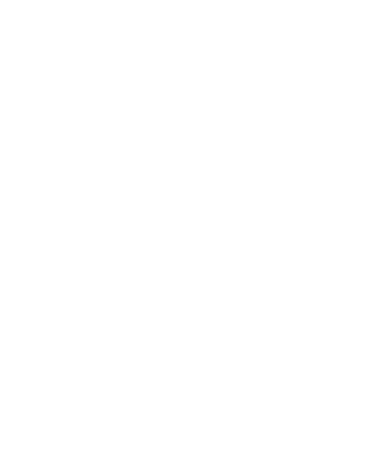
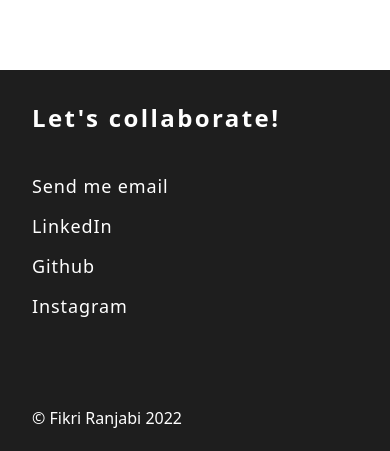
Before and after one commit to ranjabi/ranjabi.github.io, a React (Create React App) app: page / in a window 390 px wide. Shown: the part 2186-2637 px from the top of the page. Before the commit the page ends 2160 px from the top, so only its background shows below. Built offline with nearby package versions, Linux system fonts and the light colour scheme; the HTML template or start-up script is replaced by a standard one.

Commit message:
responsive footer

```diff
--- a/src/App.tsx
+++ b/src/App.tsx
@@ -11,7 +11,7 @@
       {/* <Navbar /> */}
       <Hero />
       <Projects />
-      {/* <Contact /> */}
+      <Contact />
     </div>
   );
 }
--- a/src/components/Contact.tsx
+++ b/src/components/Contact.tsx
@@ -1,14 +1,14 @@
 const Contact = () => {
   return (
-    <div className="bg-tertiary h-[459px] pt-[84px] pl-[123px] text-white ">
-      <h1 className="text-3xl tracking-widest font-semibold">Let's collaborate!</h1>
-      <ul className="text-lg tracking-wider mt-[28px] leading-7">
-        <li>Send me email</li>
-        <li>LinkedIn</li>
-        <li>Github</li>
-        <li>Instagram</li>
+    <div className="mt-24 p-8 md:pt-12 md:px-20 lg:pt-12 lg:px-28 bg-secondary h-96 text-white ">
+      <h1 className="text-2xl tracking-widest font-semibold">Let's collaborate!</h1>
+      <ul className="text-lg tracking-wider mt-8 leading-10">
+        <li><a href="">Send me email</a></li>
+        <li><a href="">LinkedIn</a></li>
+        <li><a href="">Github</a></li>
+        <li><a href="">Instagram</a></li>
       </ul>
-      <p className="mt-[122px]">© Fikri Ranjabi 2022</p>
+      <p className="mt-20 md:mt-16 lg:mt-16">© Fikri Ranjabi 2022</p>
     </div>
   )
 };
--- a/src/components/Projects.tsx
+++ b/src/components/Projects.tsx
@@ -11,7 +11,7 @@
 ];
 const Projects = () => {
   return (
-    <div className='mt-16'>
+    <div className='container mt-16 md:mt-20 lg:mt-24'>
       {/* <h1 className="mt-[80px] mb-[60px] text-center text-5xl font-semibold"></h1> */}
       <h1 className="mb-12 text-center text-4xl font-semibold">
         Projects
--- a/tailwind.config.js
+++ b/tailwind.config.js
@@ -12,6 +12,7 @@
     extend: {
       container: {
         center: true,
+        padding: '1rem',
       },
       colors: {
         primary: "#FFE8C5",
```
